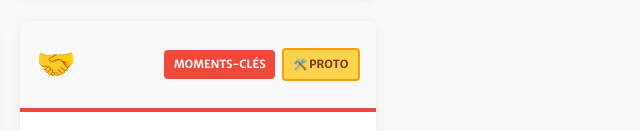
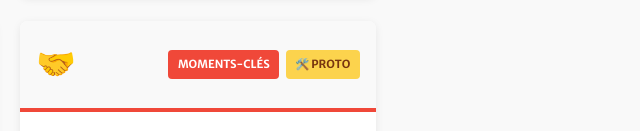
Before and after one commit to quentinjaud/Anacoluthe, a plain HTML site: page docs/cartes.html in a window 1280 px wide. Shown: the part 809-940 px from the top of the page, 632-1272 px from the left. Drawn offline with nearby package versions, Linux system fonts and the light colour scheme.

Commit message:
badge sans contour

```diff
--- a/docs/assets/css/cards.css
+++ b/docs/assets/css/cards.css
@@ -110,7 +110,6 @@
     color: #78350F;
     padding: 0.3rem 0.6rem;
     border-radius: 4px;
-    border: 2px solid #F59E0B;
 }
 
 .card-tile-body {
```
